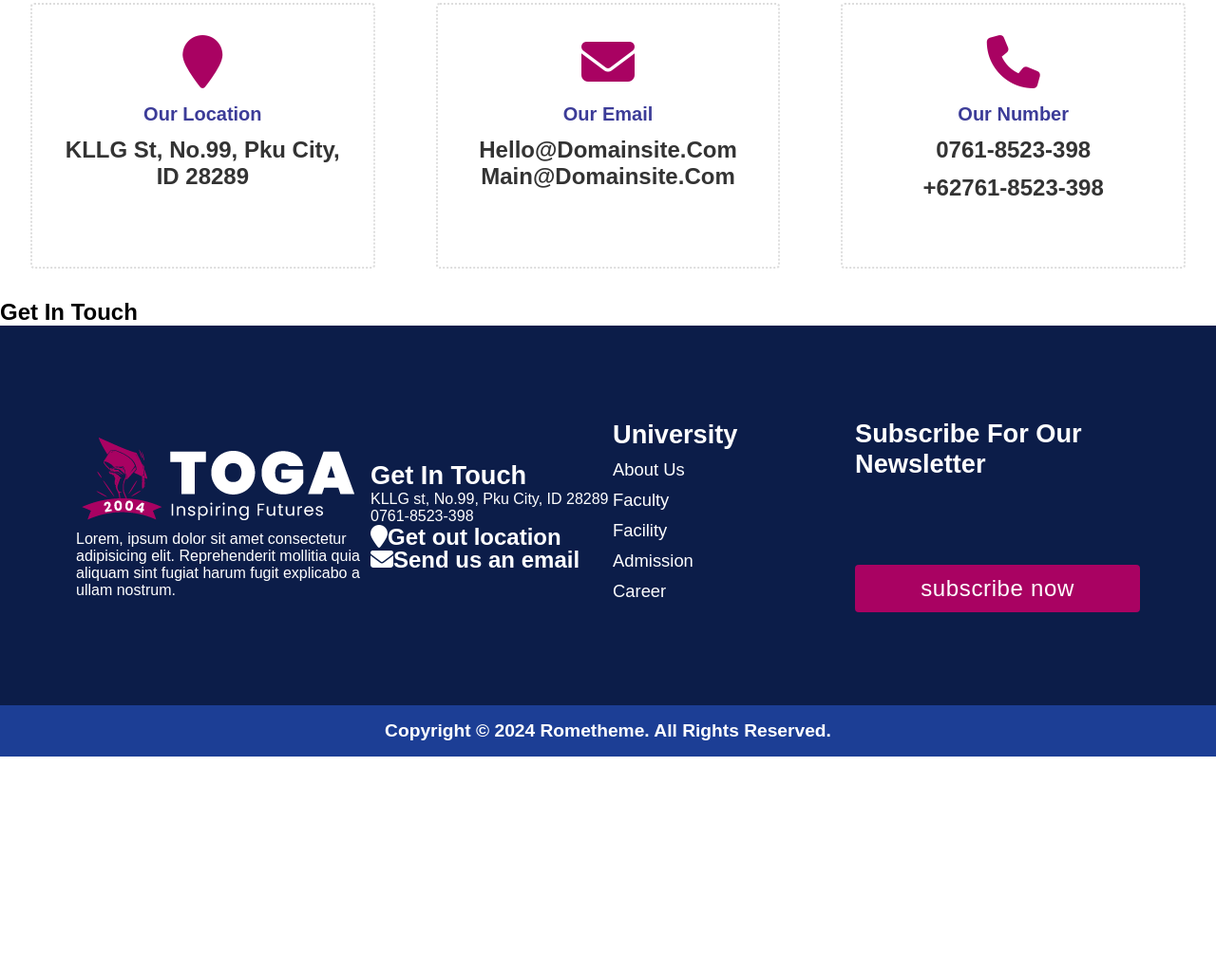
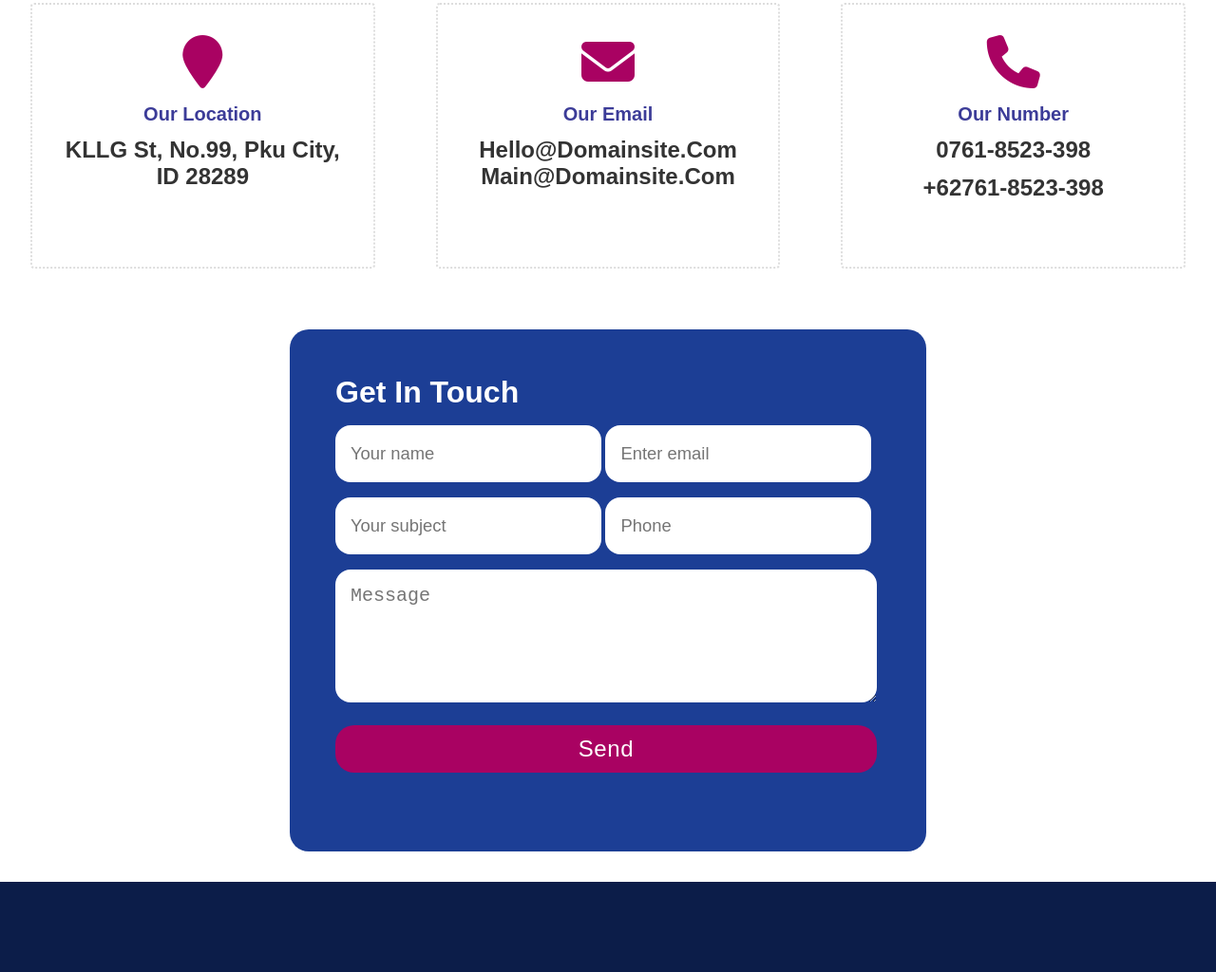
Before and after one commit to hedaetul/Land-page-project-1, a plain HTML site: page contact.html in a window 1280 px wide. Shown: the part 482-1506 px from the top of the page at 95% size. Before the commit the page ends 1279 px from the top, so only its background shows below. Drawn offline with Linux system fonts and the light colour scheme.

Commit message:
modified contact.html

```diff
--- a/contact.css
+++ b/contact.css
@@ -28,5 +28,56 @@
   color: #333;
   font-size: 1.5rem;
   font-weight: 700;
-    margin-bottom: 0.75rem
+  margin-bottom: 0.75rem;
 }
+
+.contact-page-third-section {
+  width: 670px;
+  height: 550px;
+  padding: 3rem;
+  margin: 2rem auto;
+
+  background-color: #1c3e95;
+  border-radius: 1.25rem;
+}
+
+.contact-page-third-section h1 {
+  color: #fff;
+  font-size: 2rem;
+  font-weight: 600;
+  margin-bottom: 1rem;
+}
+
+.contact-page-third-section button {
+  width: 570px;
+  height: 50px;
+  margin-top: 20px;
+  padding: 0.7rem 1rem;
+  border: none;
+  border-radius: 1.25rem;
+  background-color: #a90262;
+  font-size: 1.5rem;
+  letter-spacing: 0.04rem;
+  color: #fff;
+}
+
+.contact-input input {
+  width: 280px;
+  height: 60px;
+  margin-bottom: 1rem;
+  border: none;
+  border-radius: 1rem;
+  padding: 1rem;
+  font-size: 1.15rem;
+  outline: none;
+}
+
+.contact-input textarea {
+  width: 570px;
+  height: 140px;
+  padding: 1rem;
+  font-size: 1.25rem;
+  border: none;
+  border-radius: 1rem;
+  outline: none;
+}
--- a/contact.html
+++ b/contact.html
@@ -82,7 +82,20 @@
         <div class="contact-page-third-section">
           <form>
             <h1>Get In Touch</h1>
-            <div class="contact-input"></div>
+            <div class="contact-input">
+              <div>
+                <input type="text" placeholder="Your name" />
+                <input type="email" placeholder="Enter email" />
+              </div>
+              <div>
+                <input type="text" placeholder="Your subject" />
+                <input type="tel" placeholder="Phone" />
+              </div>
+              <textarea placeholder="Message"></textarea>
+              <div>
+                <button>Send</button>
+              </div>
+            </div>
           </form>
         </div>
       </main>
```
Lines whose indentation alone changed are shown as unchanged.
